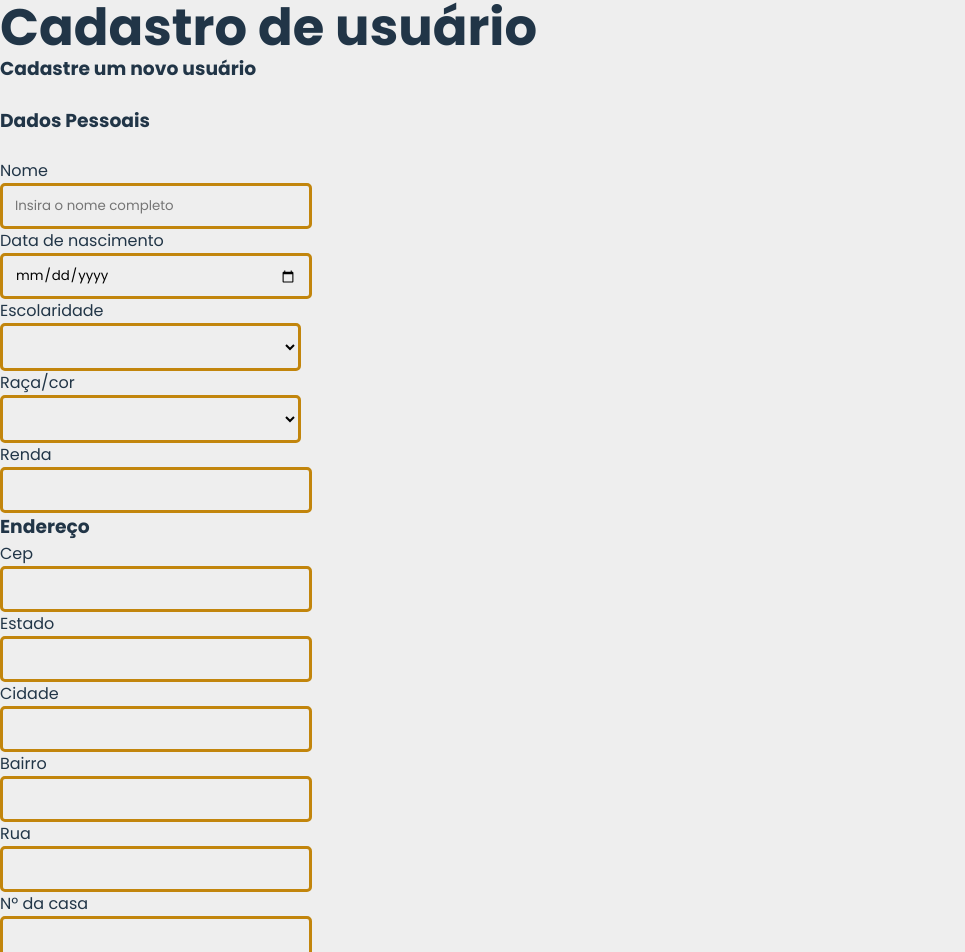
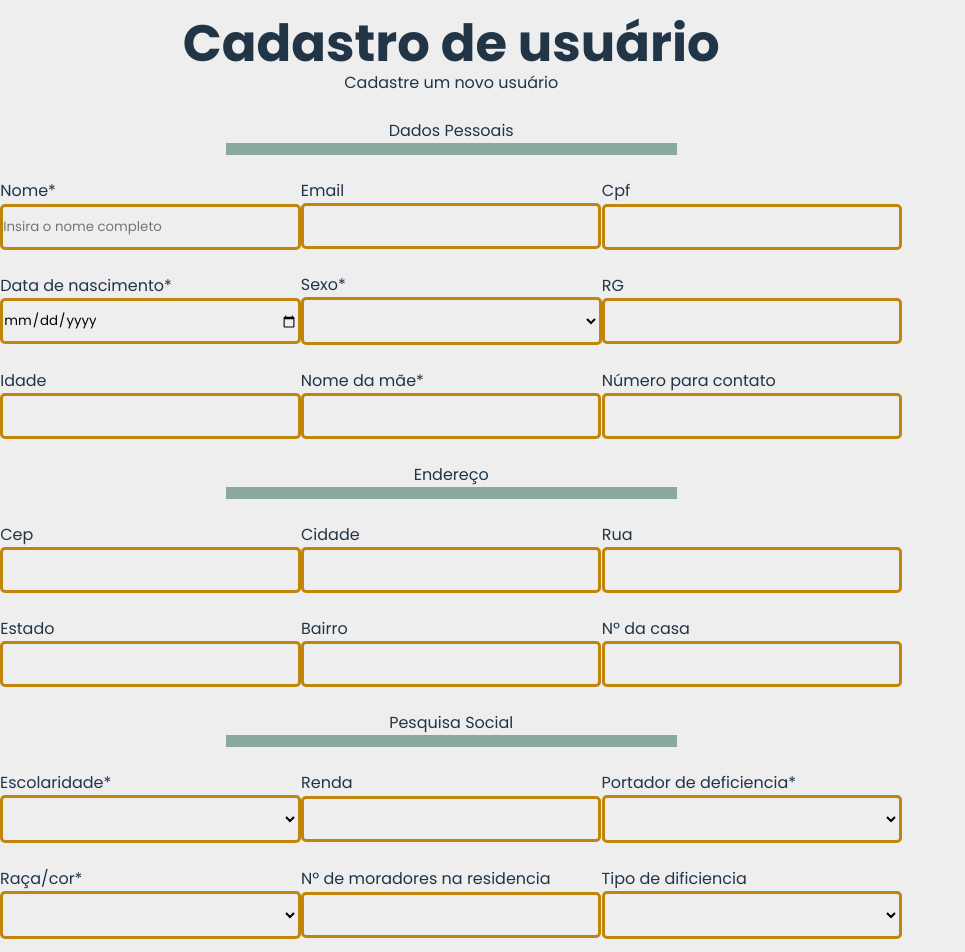
Before and after one commit to KarolynneFreire/projeto-start-ia, a React (Vite) app in the folder front/projetostartia/: page /start-projeto/cadastro in a window 1280 px wide. Shown: the part 113-1065 px from the top of the page, without its empty margins (0-965 px from the left). Built offline with nearby package versions, Linux system fonts and the light colour scheme.

Commit message:
Incremento da área de cadastro

```diff
--- a/front/projetostartia/src/assets/css/Cadastro.css
+++ b/front/projetostartia/src/assets/css/Cadastro.css
@@ -1,10 +1,8 @@
 .Cadastro-inputs{
-    height: 2vh;
-    width: 22vw;
+    height: 5vh;
+    width: 23vw;
     border: 3px solid rgba(194, 133, 12, 1);
     border-radius: 5px;
-    text-align: justify;
-    padding: 1.5vh;
 }
 
 .Cadastro-inputs-select{
@@ -12,5 +10,33 @@
     width: 23.5vw;
     border: 3px solid rgba(194, 133, 12, 1);
     border-radius: 5px;
-    padding: 1.5vh;
 }
+
+h1{
+    text-align: center;
+    padding-top: 2vh;
+}
+
+p{
+    text-align: center;
+}
+
+form span{
+    display: block;
+    position: relative;
+    width: 50%;
+    height: 1.5vh;
+    left: 25%;
+    background: rgb(139, 168, 160);
+}
+
+.container{
+    display: grid;
+    grid-template-columns: 1fr 1fr 1fr;
+}
+
+.container-products{
+    display: grid;
+    justify-content: space-around;
+    justify-items: start;
+}
--- a/front/projetostartia/src/assets/routes/Cadastro.jsx
+++ b/front/projetostartia/src/assets/routes/Cadastro.jsx
@@ -6,48 +6,116 @@ const Cadastro = () => {
     return (
         <div>
             <h1>Cadastro de usuário</h1>
-            <h3>Cadastre um novo usuário</h3><br />
-            <form action="">
-                <h3>Dados Pessoais</h3><br />
-                <p>Nome</p>
-                <input type="text" className='Cadastro-inputs' placeholder='Insira o nome completo'/>
-                <p>Data de nascimento</p>
-                <input type="date" className='Cadastro-inputs' />
-                <p>Escolaridade</p>
-                <select name="Escolaridade" id="Escolaridade" className='Cadastro-inputs-select' aria-placeholder=''>
-                    <option value=""></option>
-                    <option value="Ensino fundamental incompleto">Ensino fundamental incompleto</option>
-                    <option value="Ensino fundamental Completo">Ensino fundamental Completo</option>
-                    <option value="Ensino médio inconpleto">Ensino médio inconpleto</option>
-                    <option value="Ensino médio Completo">Ensino médio Completo</option>
-                    <option value="Técnico/profissionalizante">Técnico/profissionalizante</option>
-                    <option value="Superio incompleto">Superio incompleto</option>
-                    <option value="Superio Completo">Superio Completo</option>
-                </select>
-                <p>Raça/cor</p>
-                <select name="Etnia" id="Etnia" className='Cadastro-inputs-select'>
-                    <option value=""></option>
-                    <option value="Preto">Preto</option>
-                    <option value="Pardo">Pardo</option>
-                    <option value="Branco">Branco</option>
-                    <option value="Indígena">Indigína</option>
-                    <option value="Amarelo">Amarelo</option>
-                </select>
-                <p>Renda</p>
-                <input type="number" className='Cadastro-inputs' />
-                <h3>Endereço</h3>
-                <p>Cep</p>
-                <input type="number" className='Cadastro-inputs'/>
-                <p>Estado</p>
-                <input type="text" className='Cadastro-inputs'/>
-                <p>Cidade</p>
-                <input type="text" className='Cadastro-inputs'/>
-                <p>Bairro</p>
-                <input type="text" className='Cadastro-inputs'/>
-                <p>Rua</p>
-                <input type="text" className='Cadastro-inputs'/>
-                <p>Nº da casa</p>
-                <input type="number" className='Cadastro-inputs'/>
+            <p>Cadastre um novo usuário</p><br />
+            <form action=''>
+                <p>Dados Pessoais</p>
+                <span></span><br />
+                <div className='container'>{/*Dados Pessoais começo*/}
+                    <div className='container-products'>
+                        <label htmlFor="">Nome*</label>
+                        <input type='text' className='Cadastro-inputs' placeholder='Insira o nome completo' /><br />
+                        <label htmlFor="">Data de nascimento*</label>
+                        <input type='date' className='Cadastro-inputs' /><br />
+                        <label htmlFor="idade">Idade</label>
+                        <input type="number" className='Cadastro-inputs' /><br />
+                    </div>
+                    <div className='container-products'>
+
+                        <label htmlFor="">Email</label>
+                        <input type="email" className='Cadastro-inputs' /><br />
+                        <label htmlFor="">Sexo*</label>
+                        <select name='sexo' id='sexo' className='Cadastro-inputs-select'>
+                            <option value=""></option>
+                            <option value="F">Feminino</option>
+                            <option value="M">Masculino</option>
+                        </select><br />
+                        <label htmlFor="mae">Nome da mãe*</label>
+                        <input type="text" className='Cadastro-inputs' /><br />
+                    </div>
+                    <div className='container-products'>
+                        <label htmlFor="cpf">Cpf</label>
+                        <input type="number" className='Cadastro-inputs' /><br />
+                        <label htmlFor="RG">RG</label>
+                        <input type="number" className='Cadastro-inputs' /><br />
+                        <label htmlFor="Num-contato">Número para contato</label>
+                        <input type="number" className='Cadastro-inputs' /><br />
+                    </div>
+                </div>{/*Dados Pessoais fim*/}
+
+                <p>Endereço</p>
+                <span></span><br />
+                <div className='container'>{/*Endereço começo*/}
+                    <div className='container-products'>
+                        <label htmlFor="">Cep</label>
+                        <input type='number' className='Cadastro-inputs' /><br />
+                        <label htmlFor="">Estado</label>
+                        <input type='text' className='Cadastro-inputs' /><br />
+                    </div>
+                    <div className='container-products'>
+                        <label htmlFor="">Cidade</label>
+                        <input type='text' className='Cadastro-inputs' /><br />
+                        <label htmlFor="">Bairro</label>
+                        <input type='text' className='Cadastro-inputs' /><br />
+                    </div>
+                    <div className='container-products'>
+                        <label htmlFor="">Rua</label>
+                        <input type='text' className='Cadastro-inputs' /><br />
+                        <label htmlFor="">Nº da casa</label>
+                        <input type='number' className='Cadastro-inputs' /><br />
+                    </div>
+                </div>{/*Endereço fim*/}
+
+                <p>Pesquisa Social</p>
+                <span></span><br />
+                <div className='container'>{/*Pesquisa social começo*/}
+                    <div className='container-products'>
+                        <label htmlFor="">Escolaridade*</label>
+                        <select name='Escolaridade' id='Escolaridade' className='Cadastro-inputs-select' aria-placeholder=''>
+                            <option value=''></option>
+                            <option value='Ensino fundamental incompleto'>Ensino fundamental incompleto</option>
+                            <option value='Ensino fundamental Completo'>Ensino fundamental Completo</option>
+                            <option value='Ensino médio inconpleto'>Ensino médio inconpleto</option>
+                            <option value='Ensino médio Completo'>Ensino médio Completo</option>
+                            <option value='Técnico/profissionalizante'>Técnico/profissionalizante</option>
+                            <option value='Superio incompleto'>Superio incompleto</option>
+                            <option value='Superio Completo'>Superio Completo</option>
+                        </select><br />
+                        <label htmlFor="">Raça/cor*</label>
+                        <select name='Etnia' id='Etnia' className='Cadastro-inputs-select'>
+                            <option value=''></option>
+                            <option value='Preto'>Preto</option>
+                            <option value='Pardo'>Pardo</option>
+                            <option value='Branco'>Branco</option>
+                            <option value='Indígena'>Indigína</option>
+                            <option value='Amarelo'>Amarelo</option>
+                        </select><br />
+                    </div>
+                    <div className='container-products'>
+                        <label htmlFor="">Renda</label>
+                        <input type='number' className='Cadastro-inputs' /><br />
+                        <label htmlFor="">Nº de moradores na residencia</label>
+                        <input type="number" className='Cadastro-inputs' /><br />
+                    </div>
+                    <div className='container-products'>
+                        <label htmlFor="PCD">Portador de deficiencia*</label>
+                        <select name='PCD' id='PCD' className='Cadastro-inputs-select'>
+                            <option value=""></option>
+                            <option value="S">Sim</option>
+                            <option value="N">Não</option>
+                        </select><br />
+                        <label htmlFor="tipo-PCD">Tipo de dificiencia</label>
+                        <select name='tipo-PCD' id='tipo-PCD' className='Cadastro-inputs-select'>
+                            <option value=""></option>
+                            <option value="fisica">Deficiência física</option>
+                            <option value="auditiva">Deficiência auditiva</option>
+                            <option value="visual">Deficiência visual</option>
+                            <option value="intelectual">Deficiência intelectual</option>
+                            <option value="psicossocial ou por saúde mental">Deficiência psicossocial ou por saúde mental</option>
+                            <option value="múltipla">Deficiência múltipla</option>
+                        </select><br />
+                    </div>
+                </div>{/*Pesquisa social fim*/}
+                {/*grupo mt grande para colocar agr preguiça*/}
             </form>
         </div>
     )
```
